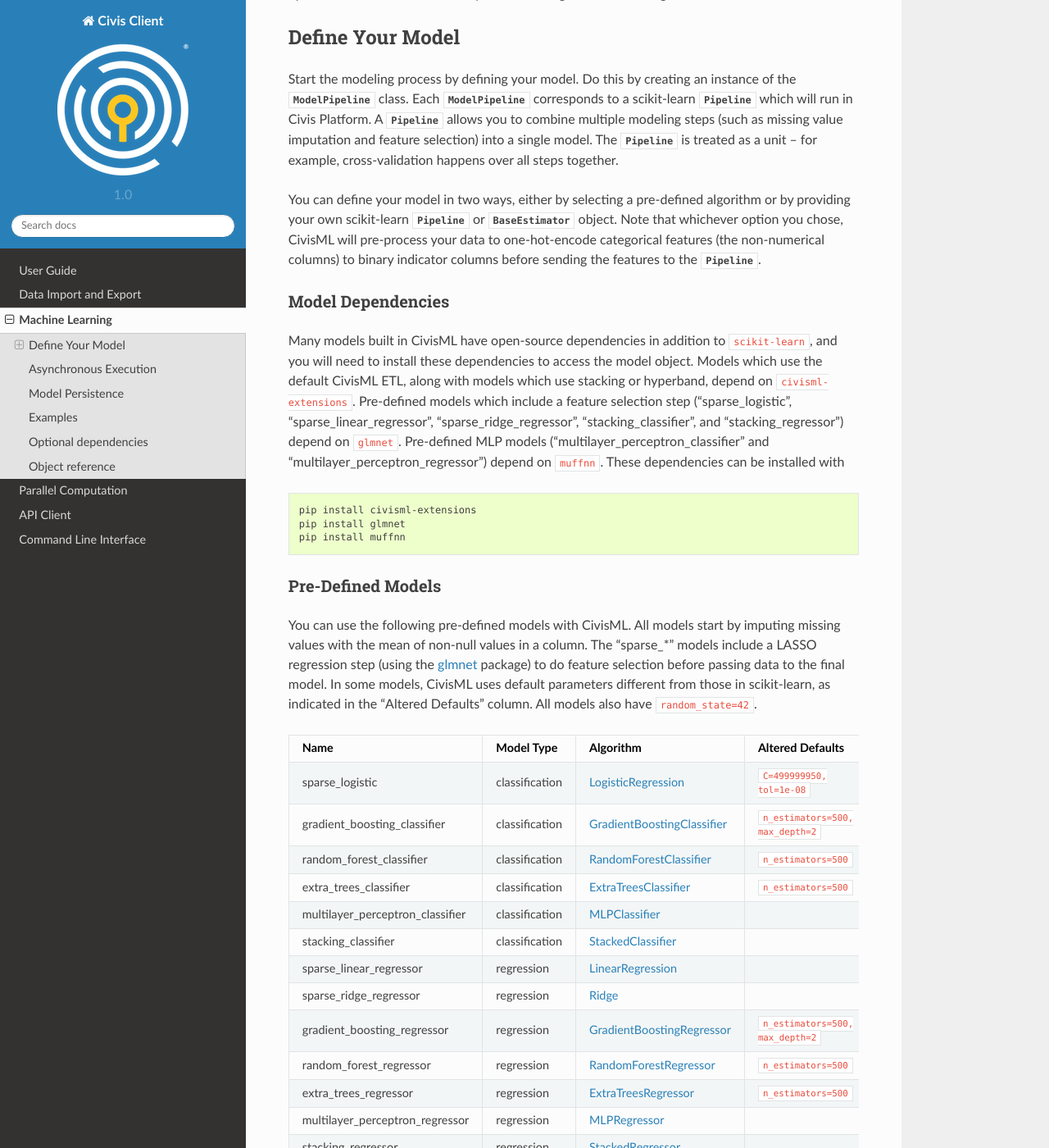
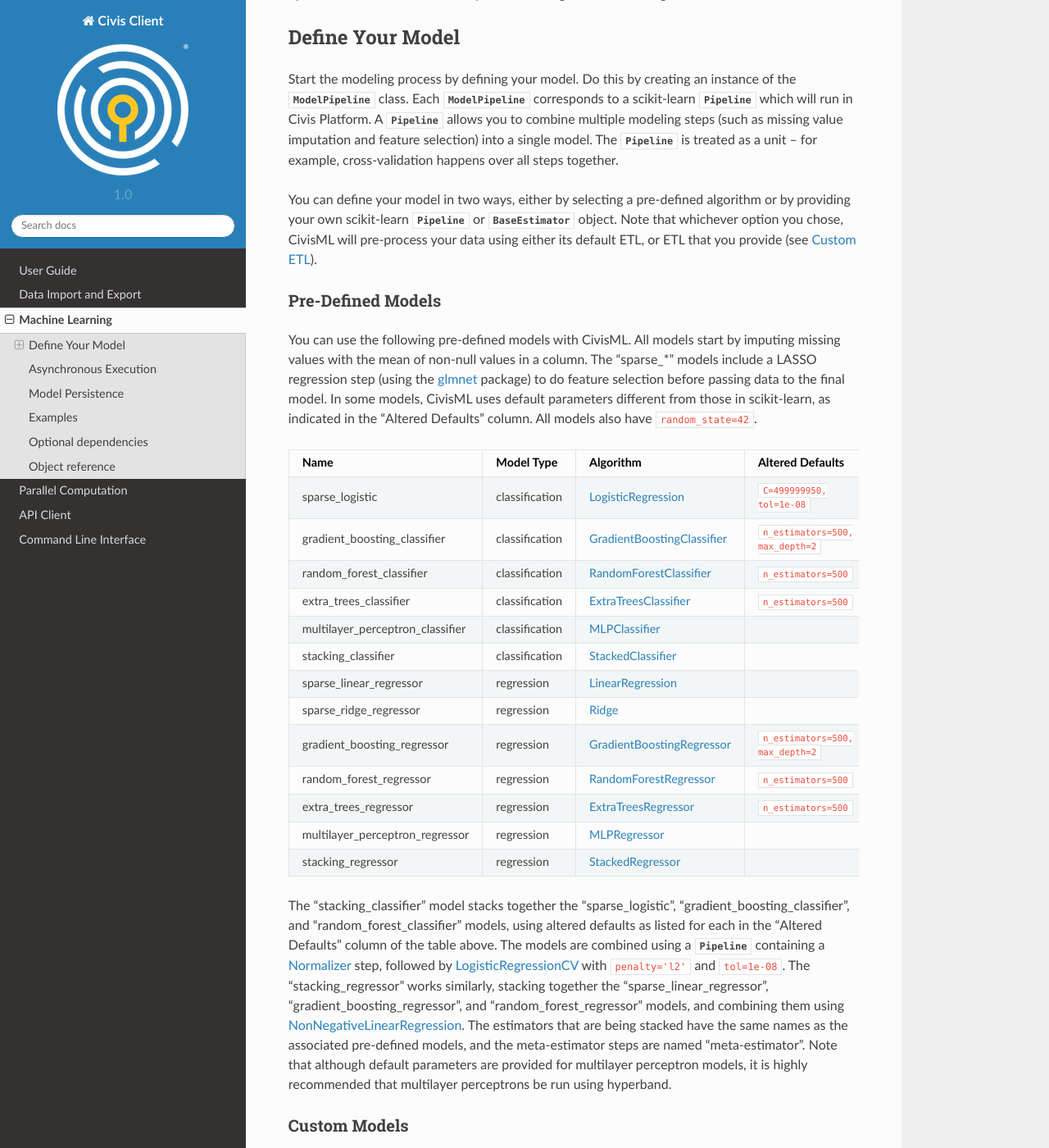
Before and after one commit to civisanalytics/civis-python, a Sphinx documentation site: the page built from docs/source/ml.rst, in a window 1280 px wide and 1400 px high, scrolled down 275 px. Shown: the whole window at 82% size. Built offline with Sphinx 7.4.7 and the Read the Docs theme 2.0.0, drawn with Linux system fonts in a browser that asks for light colours; some of the changed text lies outside the part shown.

Commit message:
Update documentation for CivisML (#209)
This PR updates the documentation and ModelPipeline docstrings to reflect new features and defaults in CivisML 2.1.

```diff
--- a/docs/source/ml.rst
+++ b/docs/source/ml.rst
@@ -25,30 +25,8 @@
 You can define your model in two ways, either by selecting a pre-defined algorithm
 or by providing your own scikit-learn
 :class:`~sklearn.pipeline.Pipeline` or :class:`~sklearn.base.BaseEstimator` object.
-Note that whichever option you chose, CivisML will pre-process your data to
-one-hot-encode categorical features (the non-numerical columns) to binary indicator columns
-before sending the features to the :class:`~sklearn.pipeline.Pipeline`.
-
-Model Dependencies
-------------------
-
-Many models built in CivisML have open-source dependencies in addition
-to ``scikit-learn``, and you will need to install these dependencies
-to access the model object. Models which use the default CivisML ETL,
-along with models which use stacking or hyperband, depend on
-``civisml-extensions``. Pre-defined models which include a feature
-selection step ("sparse_logistic", "sparse_linear_regressor",
-"sparse_ridge_regressor", "stacking_classifier", and
-"stacking_regressor") depend on ``glmnet``. Pre-defined MLP models
-("multilayer_perceptron_classifier" and
-"multilayer_perceptron_regressor") depend on ``muffnn``. These
-dependencies can be installed with
-
-.. code-block:: bash
-
-   pip install civisml-extensions
-   pip install glmnet
-   pip install muffnn
+Note that whichever option you chose, CivisML will pre-process your
+data using either its default ETL, or ETL that you provide (see :ref:`custom-etl`).
 
 
 Pre-Defined Models
@@ -105,19 +83,24 @@
 
 You can create your own :class:`~sklearn.pipeline.Pipeline` instead of using one of
 the pre-defined ones. Create the object and pass it as the ``model`` parameter
-of the :class:`~civis.ml.ModelPipeline`. Your model must be built from libraries which CivisML
-recognizes. You can use code from
+of the :class:`~civis.ml.ModelPipeline`. Your model must follow the
+scikit-learn API, and you will need to include any dependencies as
+:ref:`custom-dependencies` if they are not already installed in
+CivisML. Preinstalled libraries available for your use include:
 
-- `scikit-learn <http://scikit-learn.org>`_ v0.18.1
+- `scikit-learn <http://scikit-learn.org>`_ v0.19.1
 - `glmnet <https://github.com/civisanalytics/python-glmnet>`_ v2.0.0
 - `xgboost <http://xgboost.readthedocs.io>`_ v0.6a2
-- `muffnn <https://github.com/civisanalytics/muffnn>`_ v1.1.1
+- `muffnn <https://github.com/civisanalytics/muffnn>`_ v1.2.0
+- `civisml-extensions <https://github.com/civisanalytics/civisml-extensions>`_ v.0.1.6
 
 When you're assembling your own model, remember that you'll have to make certain that
 either you add a missing value imputation step or that your data doesn't have any
 missing values. If you're making a classification model, the model must have a ``predict_proba``
 method. If the class you're using doesn't have a ``predict_proba`` method,
 you can add one by wrapping it in a :class:`~sklearn.calibration.CalibratedClassifierCV`.
+
+..  _custom-etl:
 
 Custom ETL
 ----------
@@ -205,6 +188,8 @@
 .006. Similarly, the truncated exponential distribution for the random
 forest and extra trees models skews toward small values, ranging
 between .01 and 1, and with a mean close to .1.
+
+.. _custom-dependencies:
 
 Custom Dependencies
 -------------------
@@ -356,9 +344,16 @@
 If you wish to use custom models or download trained models,
 you'll need scikit-learn installed.
 
-The "sparse_logistic", "sparse_linear_regressor", and "sparse_ridge_regressor" models
-all use the public Civis Analytics ``glmnet`` library. Install it if you wish to download
-a model created from one of these pre-defined models.
+Several pre-defined models rely on public Civis Analytics
+libraries. The "sparse_logistic", "sparse_linear_regressor",
+"sparse_ridge_regressor", "stacking_classifier", and "stacking_regressor" models
+all use the ``glmnet`` library. Pre-defined MLP models
+("multilayer_perceptron_classifier" and
+"multilayer_perceptron_regressor") depend on the ``muffnn``
+library. Finally, models which use the default CivisML ETL,
+along with models which use stacking or hyperband, depend on
+``civisml-extensions``. Install these packages if you wish to download
+the pre-defined models that depend on them.
 
 Object reference
 ================
```
Also changed, not shown: other parts of docs/source/ml.rst (+4 -1 lines), CHANGELOG.md (+1 -0 lines), 1 other file.
